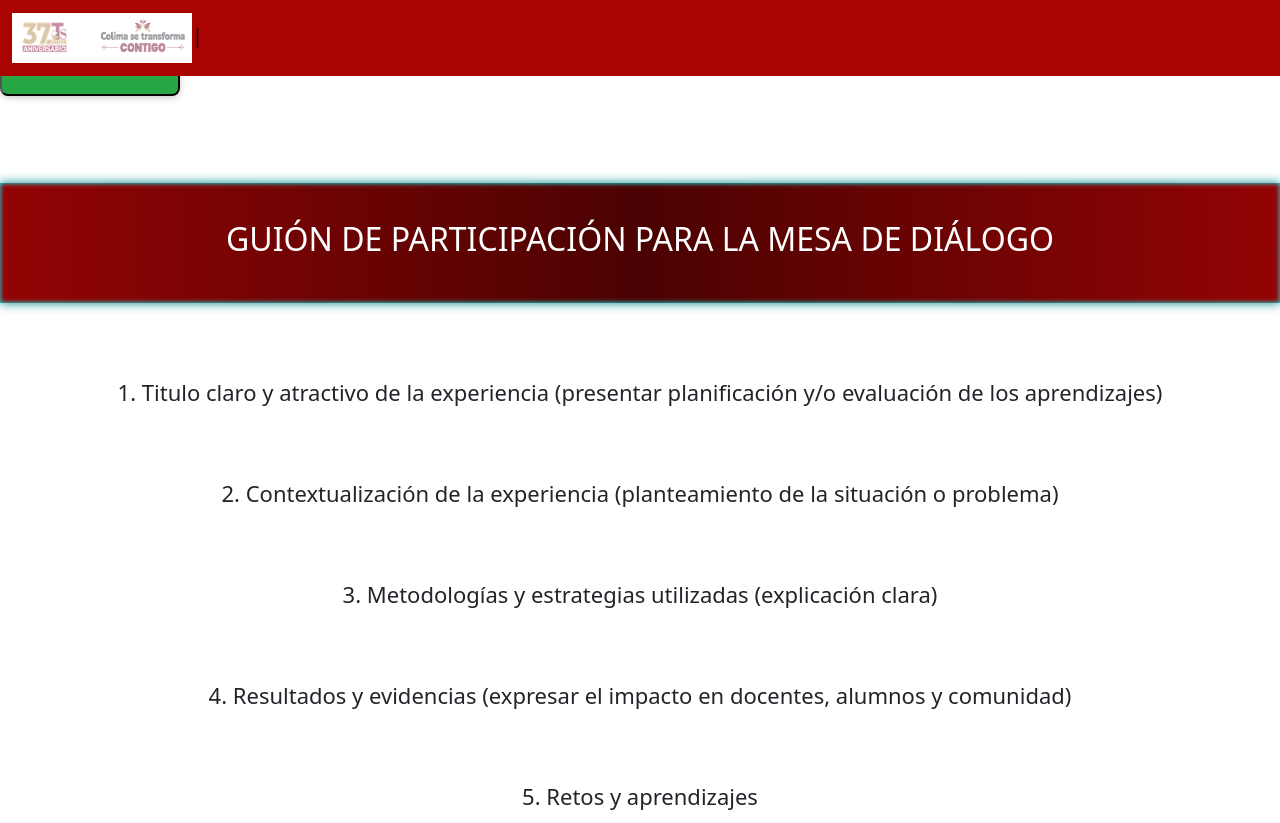
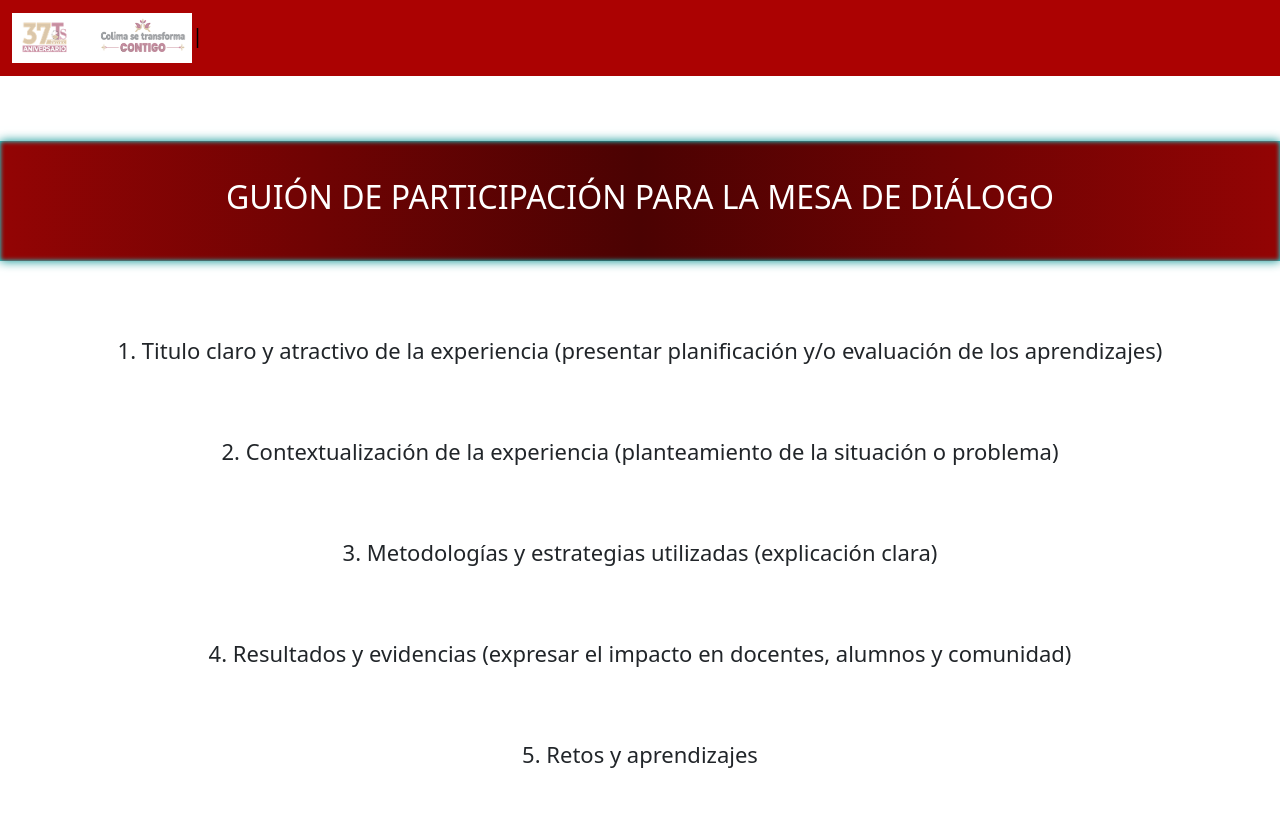
Before and after one commit to sonrisa-fan/sonrisa-fan.github.io, a plain HTML site: page guion.html in a window 1280 px wide. After the commit the page ends 800 px from the top, so only its background shows below. Drawn offline with nearby package versions, Linux system fonts and the light colour scheme.

Commit message:
Update stylenosotros.css
No sirvió lo del botón así que lo borré.

```diff
--- a/stylenosotros.css
+++ b/stylenosotros.css
@@ -124,21 +124,3 @@
     margin: 10px 0;
     font-size: 22px;
 }
-
-/*Para el boton del guión de regresar*/
-.boton-volver {
-  display: inline-block;
-  background-color: #28a745;
-  color: white;
-  padding: 12px 20px;
-  border-radius: 8px;
-  text-decoration: none;
-  font-size: 16px;
-  margin-top: 20px;
-  box-shadow: 0 2px 6px rgba(0,0,0,0.2);
-  transition: background-color 0.3s ease;
-}
-
-.boton-volver:hover {
-  background-color: #1e7e34;
-}
```
